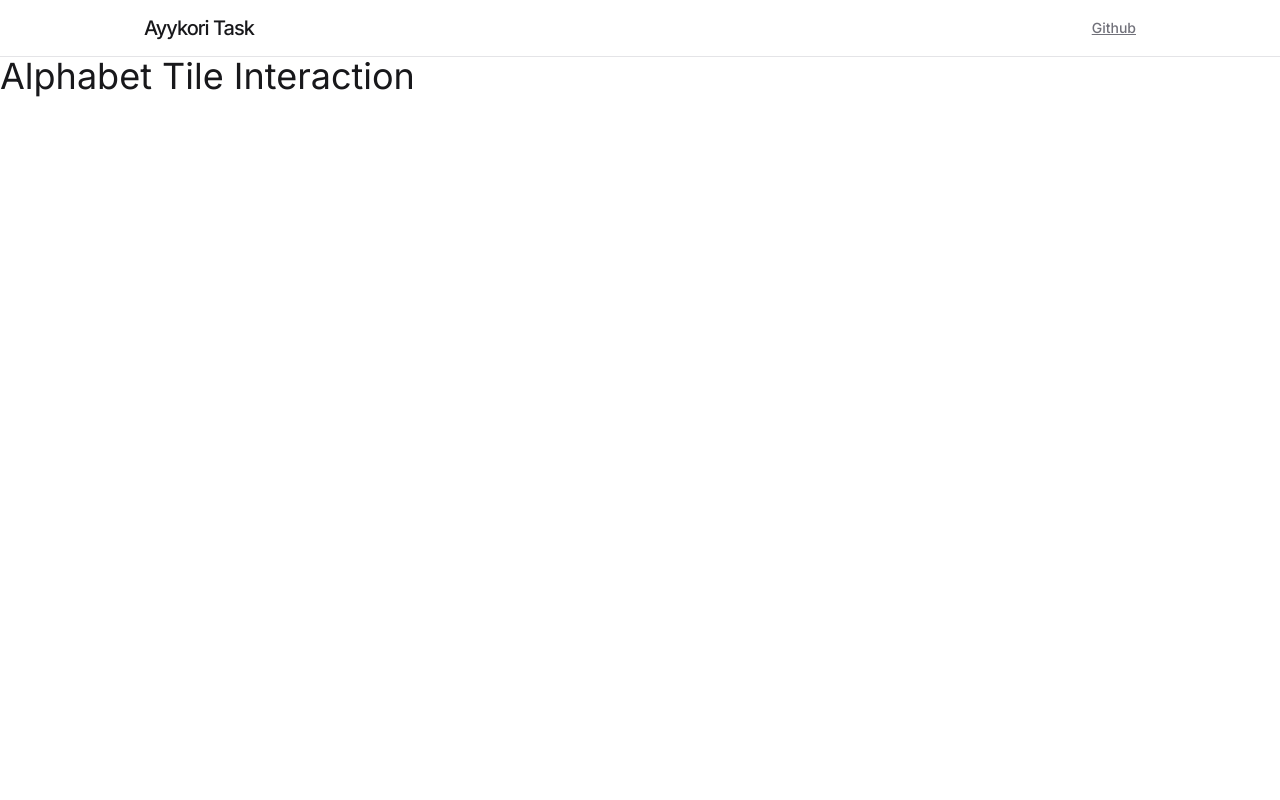
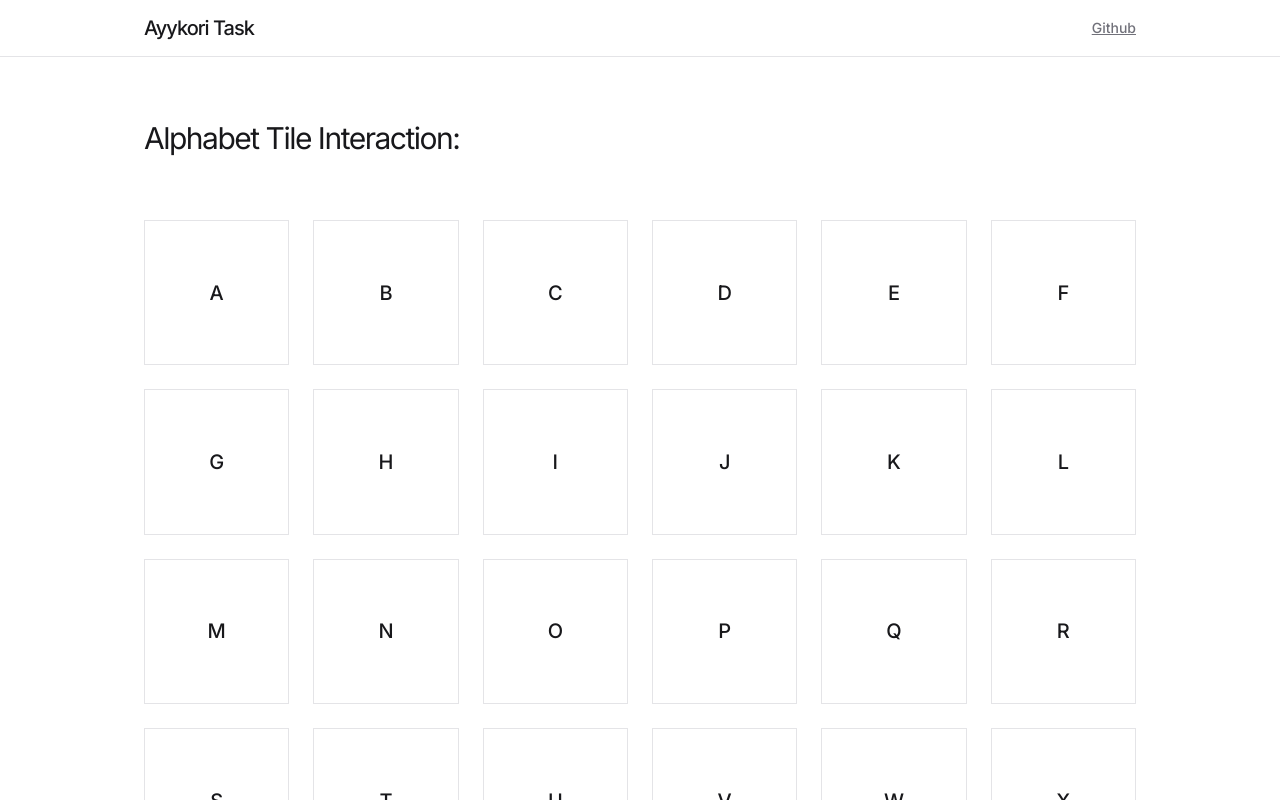
Before and after one commit to robiuzzaman4/ayykori-task, a Next.js app: page /alphabet-tile-interaction in a window 1280 px wide. Shown: the top 800 px of the page. Built offline with nearby package versions, Linux system fonts and the light colour scheme.

Commit message:
feat: tiles rendering functionality and ui done

```diff
--- a/src/app/alphabet-tile-interaction/page.tsx
+++ b/src/app/alphabet-tile-interaction/page.tsx
@@ -1,9 +1,13 @@
+import Tiles from "@/components/tiles";
 import React from "react";
 
 const AlphabetTileInteractionPage = () => {
   return (
-    <section>
-      <h1 className="text-4xl">Alphabet Tile Interaction</h1>
+    <section className="w-full max-w-screen-lg mx-auto px-4 py-16 grid gap-16">
+      <h1 className="text-3xl font-normal tracking-tighter">
+        Alphabet Tile Interaction:
+      </h1>
+      <Tiles />
     </section>
   );
 };
--- a/src/app/recursive-partitioning/page.tsx
+++ b/src/app/recursive-partitioning/page.tsx
@@ -2,8 +2,10 @@ import React from "react";
 
 const RecursivePartitioningPage = () => {
   return (
-    <section>
-      <h1 className="text-4xl">Recursive Partitioning Page</h1>
+    <section className="w-full max-w-screen-lg mx-auto px-4 py-16">
+      <h1 className="text-3xl font-normal tracking-tighter">
+        Recursive Partitioning:
+      </h1>
     </section>
   );
 };
--- /dev/null
+++ b/src/components/tile-box.tsx
@@ -0,0 +1,15 @@
+import React from "react";
+
+interface TileBoxProps {
+  alphabet: string;
+}
+
+const TileBox = ({ alphabet }: TileBoxProps) => {
+  return (
+    <div className="p-4 bg-white hover:bg-zinc-200 border border-zinc-200 aspect-square cursor-pointer flex items-center justify-center text-xl font-medium">
+      {alphabet}
+    </div>
+  );
+};
+
+export default TileBox;
--- /dev/null
+++ b/src/components/tiles.tsx
@@ -0,0 +1,15 @@
+import React from "react";
+import { ALPHABETS } from "@/constants";
+import TileBox from "@/components/tile-box";
+
+const Tiles = () => {
+  return (
+    <div className="w-full grid grid-cols-3 sm:grid-cols-4 md:grid-cols-4 lg:grid-cols-6 gap-6">
+      {ALPHABETS.map((alphabet, index) => (
+        <TileBox key={index} alphabet={alphabet} />
+      ))}
+    </div>
+  );
+};
+
+export default Tiles;
--- /dev/null
+++ b/src/constants/index.ts
@@ -0,0 +1,28 @@
+export const ALPHABETS = [
+  "A",
+  "B",
+  "C",
+  "D",
+  "E",
+  "F",
+  "G",
+  "H",
+  "I",
+  "J",
+  "K",
+  "L",
+  "M",
+  "N",
+  "O",
+  "P",
+  "Q",
+  "R",
+  "S",
+  "T",
+  "U",
+  "V",
+  "W",
+  "X",
+  "Y",
+  "Z",
+];
```
